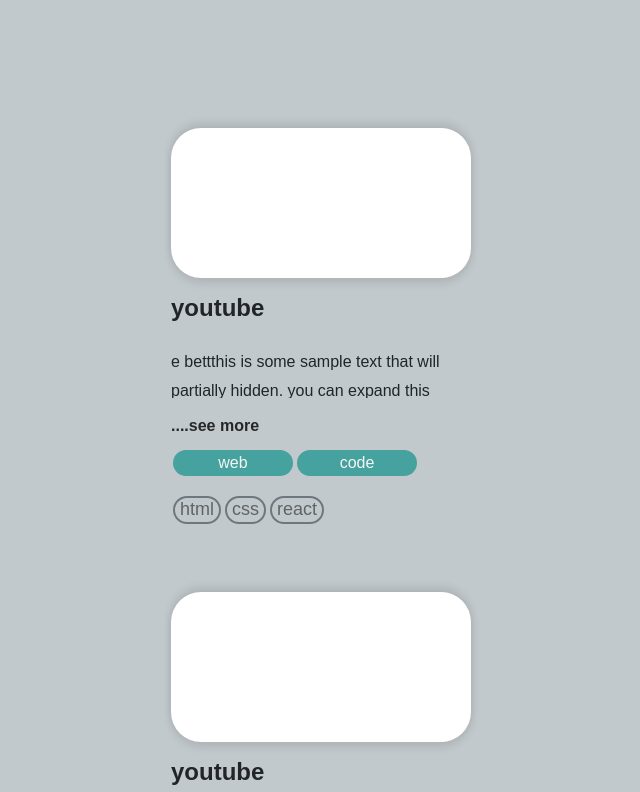
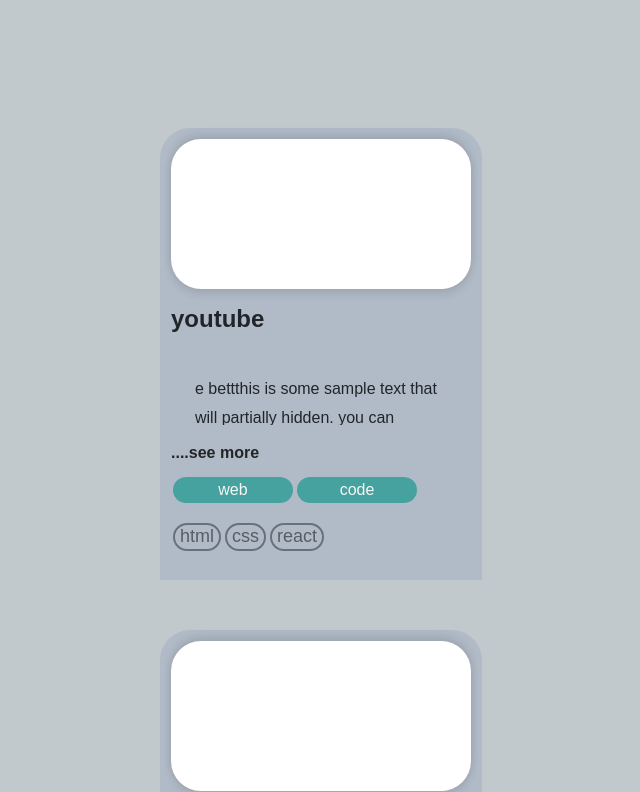
Before and after one commit to Mustapha377/full-stack-porfolio, a React (Vite) app: page / in a window 1280 px wide. Shown: the part 1808-2600 px from the top of the page, without its empty margins (319-959 px from the left). Built offline with nearby package versions, Linux system fonts and the light colour scheme.

Commit message:
some changes

```diff
--- a/component/projectBox.jsx
+++ b/component/projectBox.jsx
@@ -12,14 +12,15 @@ const Box = () => {
   return (
     <AnimatedSection>
 
-
-          <div className="project-box">
-            <img></img>
+         <div className='project-item-con'>
+            <div className="project-box">
+              <img></img>
             </div>
 
             <h3 className="project-name">youtube</h3>
 
             <div className="project-about-con">
+               <div className='project-txt-con'>
               <p className={`project-text ${isExpanded ? "expanded" : "collapsed"}`}>
                 e bettthis is some sample text that  will partially hidden.
                  you can expand this section to read more of this text
@@ -31,6 +32,7 @@ const Box = () => {
                  you can expand this section to read more of this text
                 , so that you can have morer experiernce on the text.
               </p>
+              </div>
               <button className="seemore-btn"
                onClick={toggleText}>{isExpanded ? "see less" : "....see more"}</button>
             </div>
@@ -44,7 +46,7 @@ const Box = () => {
                <div  className="project-lan"><h3>css</h3></div>
                <div  className="project-lan"><h3>react</h3></div>
             </div>
-
+          </div>
 
      </AnimatedSection>
   );
--- a/index.css
+++ b/index.css
@@ -334,6 +334,15 @@ p{
     border-radius: 5px;
    }
 
+   .project-item-con{
+    border: 1px solid #b1bbc7;
+    padding: 10px;
+    width: 100%;
+    box-sizing: border-box;
+    background-color: #b1bbc7;
+    border-radius: 30px  30px 0 0;
+   }
+
 .project-items{
     margin-bottom: 3rem;
     max-width: 80vw;
@@ -411,12 +420,27 @@ div.project-lan h3{
 overflow: hidden;
 }
 
+.project-txt-con{
+   max-width: 400px;
+   padding: 1rem;
+}
+
 .project-text{
     overflow: hidden;
     transition: height 0.3s ease;
-    max-width: 300px;
+    word-wrap: break-word;
+    overflow-wrap: break-word;
+    margin: 0 8px 0 8px;
 
+
+
+    /* width: 80%;
+    overflow-wrap: break-word;
+    white-space: normal;
+    box-sizing: border-box;
+    word-wrap: break-word; */
 }
+
 
 .project-text.collapsed{
     height: 50px;
@@ -730,8 +754,6 @@ textarea{
     }
 
 
-
-
     .project-box{
 
         height: 20vh;
```
Also changed, not shown: 1 other file (tests, documents, lock files or other folders).
